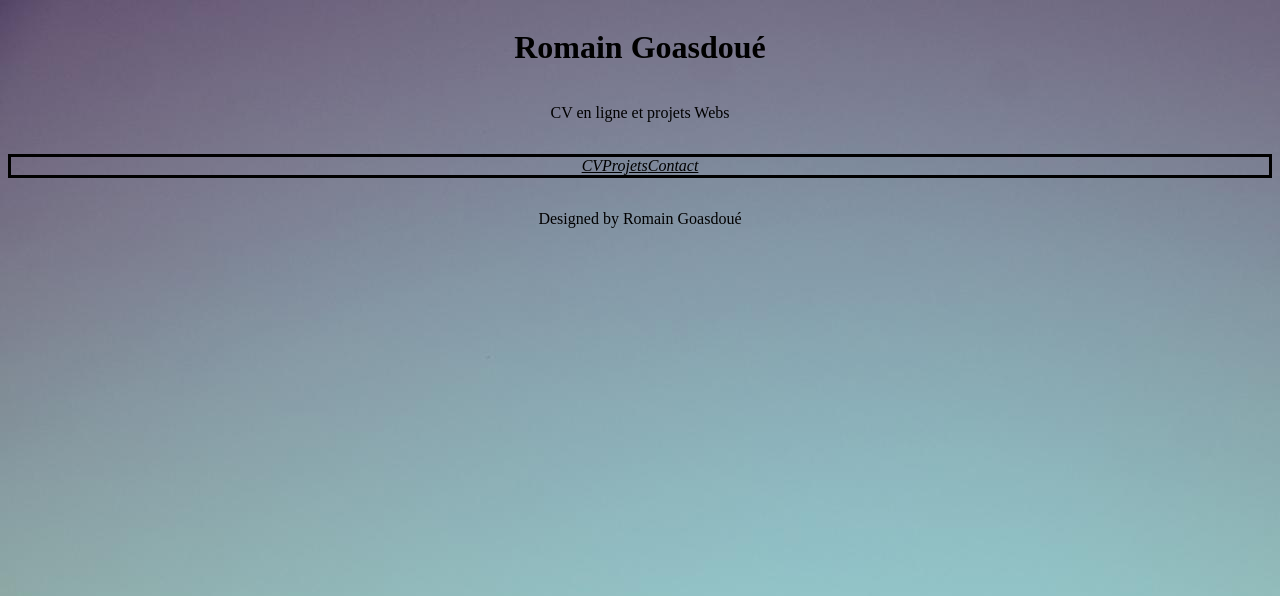
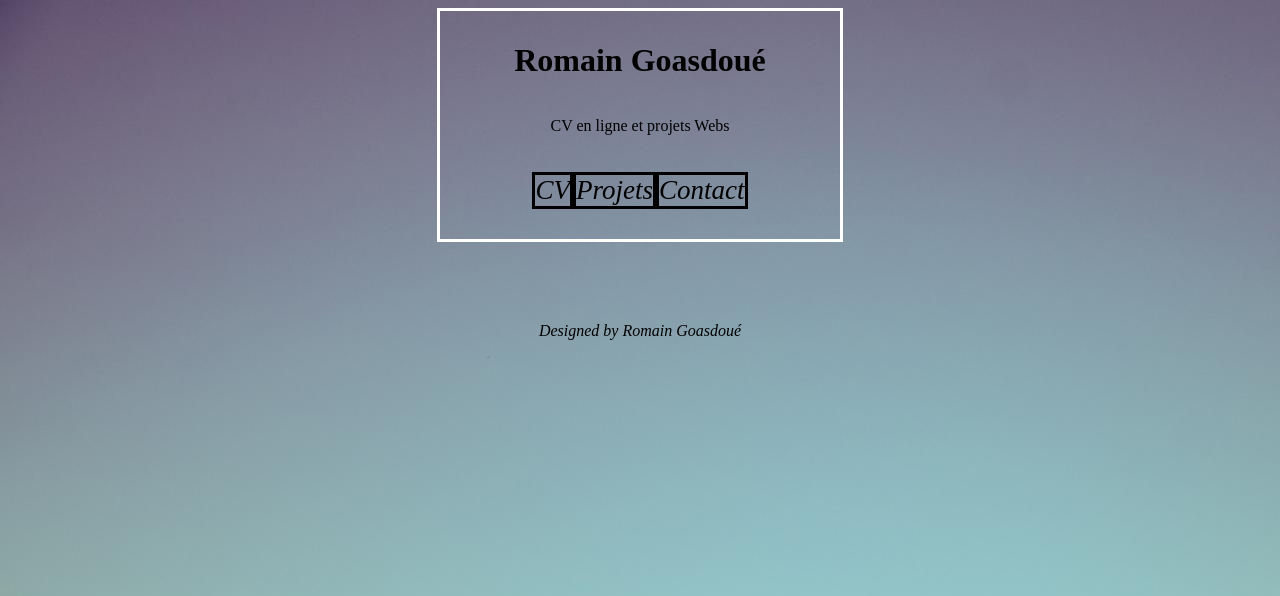
Before and after one commit to RomainGsd/romaingsd.github.io, a PHP site: page / in a window 1280 px wide. Shown: the top 596 px of the page. Run offline with PHP 8.4, Linux system fonts and the light colour scheme.

Commit message:
DoSomething

```diff
--- a/CSS/Style.css
+++ b/CSS/Style.css
@@ -1,3 +1,34 @@
+.Front
+{
+    display: flex;
+    flex-direction: column;
+    justify-content: center;
+    align-items: center;
+    border-style: solid;
+    border-color: white;
+    width: 30%;
+    padding: 10px;
+}
+
+.Front ul, a
+{
+  font-size: 130%;
+  text-decoration: none;
+  font-style: normal;
+}
+
+.Front a:hover
+{
+  background-color: rgba(163, 163, 163, 0.5);
+}
+
+.header_pos
+{
+  display: flex;
+  align-items: center;
+  justify-content: center;
+}
+
 .Parcours
 {
   display: flex;
@@ -37,7 +68,6 @@ body
 
 nav ul
 {
-  border-style: solid;
   display: flex;
   justify-content: center;
   list-style: none;
@@ -48,6 +78,8 @@ footer
 {
   display: flex;
   justify-content: center;
+  padding-top: 5%;
+  font-style: italic;
 }
 
 a
@@ -59,5 +91,9 @@ a
 a:hover
 {
   text-decoration: none;
-  font-weight: bold;
 }
+
+li
+{
+    border-style: solid;
+}
--- a/HTML/CV.html
+++ b/HTML/CV.html
@@ -9,11 +9,9 @@
 
 
 <body>
+    <img class="profile_pic" src="../CSS/Imgs/profile_pic.jpg" alt="Romain Goasdoue"
+    title="Cliquez pour agrandir" class="profile_pic"/>
   <header>
-    <div class="profile_pic">
-  <img src="../CSS/Imgs/profile_pic.jpg" alt="Romain Goasdoue"
-    title="Cliquez pour agrandir" class="profile_pic"/>
-  </div>
     <h1>Romain Goasdoué</h1>
     <h2>Etudiant en 2e année - Epitech</h2>
   </header>
--- a/index.html
+++ b/index.html
@@ -8,11 +8,10 @@
 </head>
 
 <body>
-  <header>
+  <div class="header_pos">
+  <header class="Front">
       <h1>Romain Goasdoué</h1>
       <p>CV en ligne et projets Webs</p>
-  </header>
-
       <nav>
         <ul>
           <li><a href="HTML/CV.html">CV</a></li>
@@ -20,6 +19,8 @@
           <li><a href="HTML/Contact.html">Contact</a></li>
         </ul>
       </nav>
+  </header>
+  </div>
 
   <footer>
     <p>Designed by Romain Goasdoué</p>
```
Lines whose indentation alone changed are shown as unchanged.
